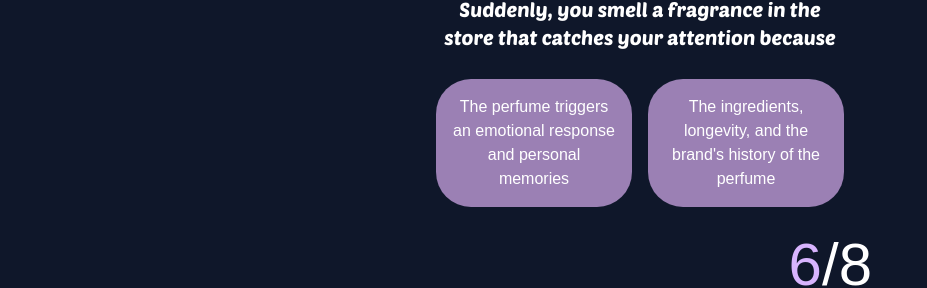
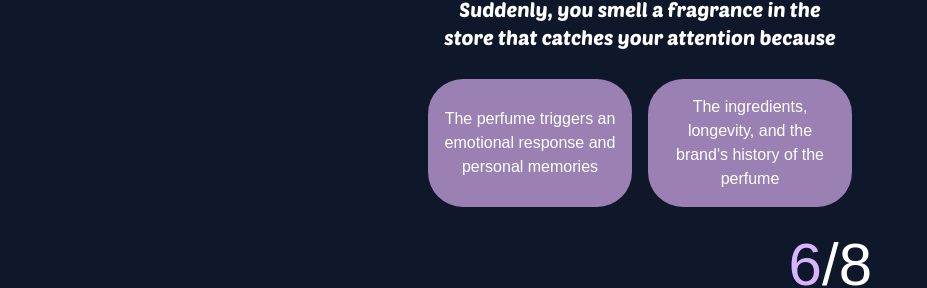
Before and after one commit to XianWanLo/Quiz, a Next.js app: page /question6_perfume in a window 1280 px wide. Shown: the part 505-793 px from the top of the page, without its empty margins (0-927 px from the left). Built offline with nearby package versions, Linux system fonts and the light colour scheme; no server answers; a web font is replaced by a local one.

Commit message:
fix: button gap

```diff
--- a/app/question1_perfume/page.tsx
+++ b/app/question1_perfume/page.tsx
@@ -107,7 +107,7 @@ const QuizPage = () => {
             </div>
 
             {/* Options container - side by side */}
-            <div className="h-[18vh] flex mx-4 gap-4">
+            <div className="h-[18vh] flex mx-2 gap-4">
               {/* Option 1 */}
               <div
                 onClick={() => handleOptionClick("Option 1")}
--- a/app/question2_perfume/page.tsx
+++ b/app/question2_perfume/page.tsx
@@ -112,7 +112,7 @@ const QuizPage = () => {
             </div>
 
             {/* Options container - side by side */}
-            <div className="h-[15vh] flex mx-4 gap-4">
+            <div className="h-[15vh] flex mx-2 gap-4">
               {/* Option 1 */}
               <div
                 onClick={() => handleOptionClick("Option 1")}
--- a/app/question6_perfume/page.tsx
+++ b/app/question6_perfume/page.tsx
@@ -95,7 +95,7 @@ function QuizContent() {
             </div>
 
             {/* Options container - side by side */}
-            <div className="h-[18vh] flex mx-4 gap-4">
+            <div className="h-[18vh] flex mx-2 gap-4">
               {/* Option 1 */}
               <div
                 onClick={() => handleOptionClick("Option 1")}
```
